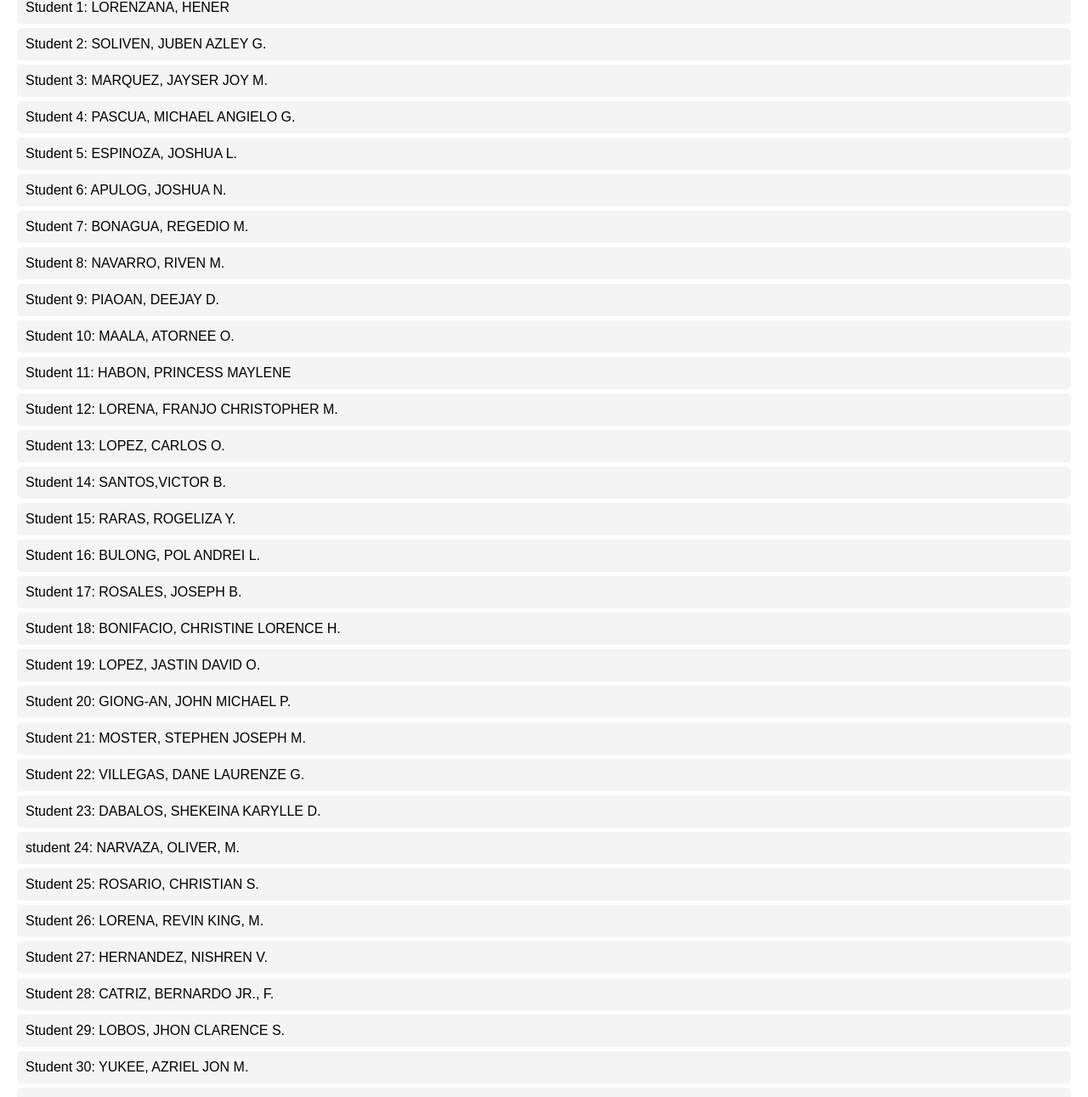
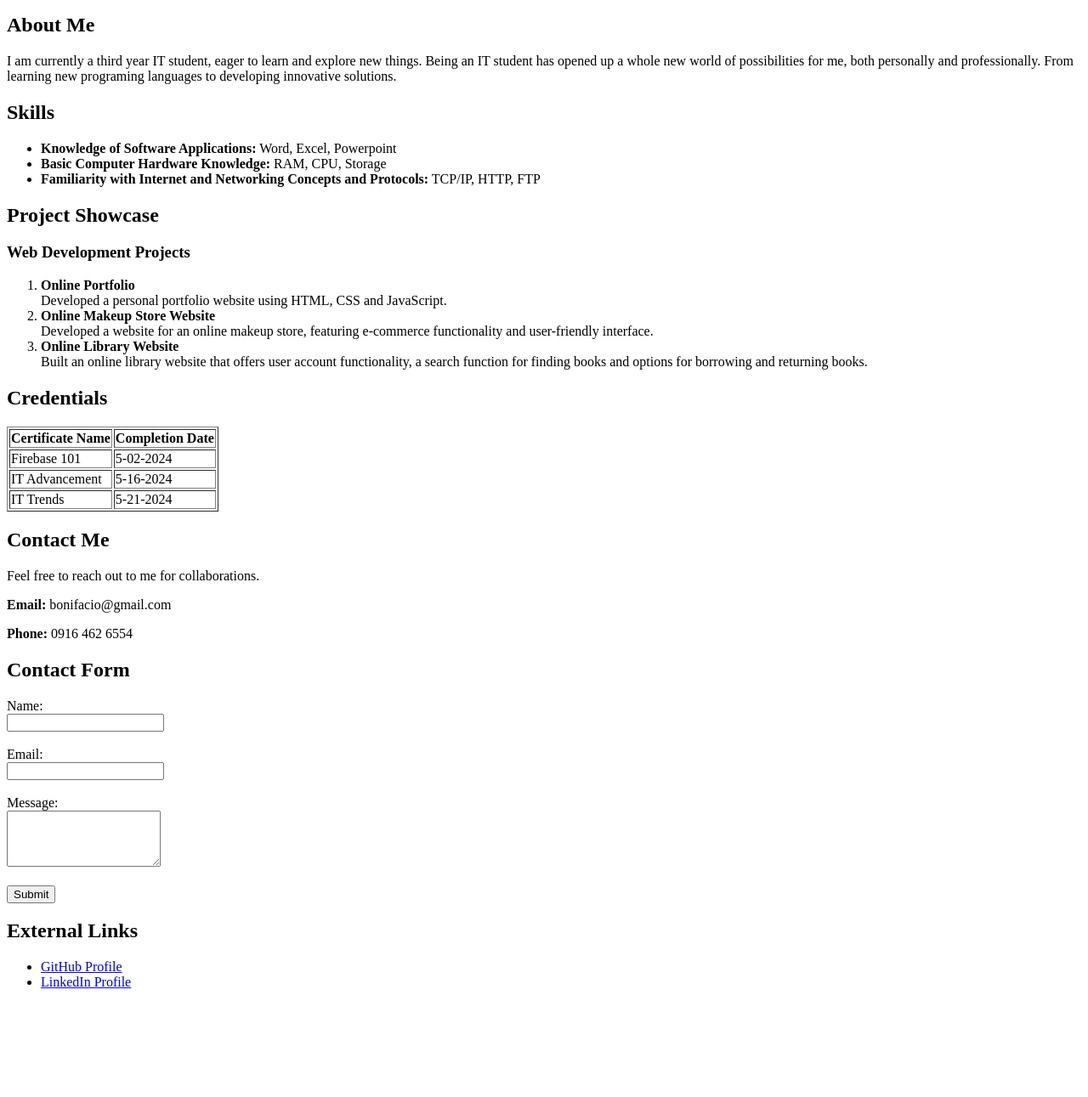
Before and after one commit to quistie/christine.github.io, a plain HTML site: page index.html in a window 1280 px wide. Shown: the part 90-1381 px from the top of the page at 85% size. After the commit the page ends 1271 px from the top, so only its background shows below. Drawn offline with Linux system fonts and the light colour scheme.

Commit message:
Add files via upload

```diff
--- a/index.html
+++ b/index.html
@@ -3,67 +3,83 @@
 <head>
     <meta charset="UTF-8">
     <meta name="viewport" content="width=device-width, initial-scale=1.0">
-    <title>Student List</title>
-    <style>
-        body {
-            font-family: Arial, sans-serif;
-            margin: 20px;
-        }
-        h1 {
-            color: #333;
-        }
-        ul {
-            list-style-type: none;
-            padding: 0;
-        }
-        li {
-            background-color: #f4f4f4;
-            margin: 5px 0;
-            padding: 10px;
-            border-radius: 5px;
-        }
-    </style>
+    <title>My Portfolio</title>
 </head>
 <body>
-    <h1>List of Students</h1>
+
+    <img src="C:\Users\chris\OneDrive\kay\portfolio\picture.jpeg" alt="Profile Picture" width="150" height="150" style="border-radius: 50%;">
+
+    <h1>Christine Lorence H. Bonifacio</h1>
+
+    <h2>About Me</h2>
+    <p>I am currently a third year IT student, eager to learn and explore new things. Being an IT student has opened up a whole new world
+        of possibilities for me, both personally and professionally. From learning new programing languages to developing innovative solutions.</p>
+
+    <h2>Skills</h2>
     <ul>
-        <li>Student 1: LORENZANA, HENER</li>
-	    <li>Student 2: SOLIVEN, JUBEN AZLEY G.</li>
-	    <li>Student 3: MARQUEZ, JAYSER JOY M.</li>
-		<li>Student 4: PASCUA, MICHAEL ANGIELO G.</li>
-		<li>Student 5: ESPINOZA, JOSHUA L.</li>
-		<li>Student 6: APULOG, JOSHUA N.</li>
-		<li>Student 7: BONAGUA, REGEDIO M.</li>
-		<li>Student 8: NAVARRO, RIVEN M.</li>
-		<li>Student 9: PIAOAN, DEEJAY D.</li>
-	    <li>Student 10: MAALA, ATORNEE O.</li>
-		<li>Student 11: HABON, PRINCESS MAYLENE</li>
-		<li>Student 12: LORENA, FRANJO CHRISTOPHER M.</li>
-        <li>Student 13: LOPEZ, CARLOS O.</li>
-		<li>Student 14: SANTOS,VICTOR B.</li>
-		<li>Student 15: RARAS, ROGELIZA Y.</li>
-		<li>Student 16: BULONG, POL ANDREI L.</li>
-        <li>Student 17: ROSALES, JOSEPH B.</li>
-        <li>Student 18: BONIFACIO, CHRISTINE LORENCE H.</li>
-        <li>Student 19: LOPEZ, JASTIN DAVID O.</li>
-        <li>Student 20: GIONG-AN, JOHN MICHAEL P.</li>
-        <li>Student 21: MOSTER, STEPHEN JOSEPH M.</li>
-        <li>Student 22: VILLEGAS, DANE LAURENZE G.</li>
-        <li>Student 23: DABALOS, SHEKEINA KARYLLE D.</li>
-        <li>student 24: NARVAZA, OLIVER, M.</li>
-        <li>Student 25: ROSARIO, CHRISTIAN S.</li>
-        <li>Student 26: LORENA, REVIN KING, M.</li>
-        <li>Student 27: HERNANDEZ, NISHREN V.</li>
-        <li>Student 28: CATRIZ, BERNARDO JR., F.</li>
-        <li>Student 29: LOBOS, JHON CLARENCE S.</li>
-        <li>Student 30: YUKEE, AZRIEL JON M.</li>
-        <li>Student 31: ISIDRO, AZHLY ANGEL V.</li>
-        <li>Student 32: TAN, LOVELY D.</li>
-        <li>Student 33: PASTORAL, FRITZ M.</li>
-        <li>Student 34: TOMARA, ABRAHAM LOUIS E.</li>
-        <li>Student 35: MOSTOLES, JOHN PAUL M.</li>
-        <li>Student 36: LARIOZA, ADRIAN RED S.</li>
-        <li>Student 37: GONZALES, FERDINAND B.</li>
+        <li><strong>Knowledge of Software Applications:</strong> Word, Excel, Powerpoint</li>
+        <li><strong>Basic Computer Hardware Knowledge:</strong> RAM, CPU, Storage</li>
+        <li><strong>Familiarity with Internet and Networking Concepts and Protocols:</strong> TCP/IP, HTTP, FTP</li>
+    </ul>
+
+    <h2>Project Showcase</h2>
+
+    <h3>Web Development Projects</h3>
+    <ol>
+        <li><strong>Online Portfolio</strong><br>Developed a personal portfolio website using HTML, CSS and JavaScript.</li>
+        <li><strong>Online Makeup Store Website</strong><br>Developed a website for an online makeup store, featuring e-commerce functionality and
+            user-friendly interface.</li>
+        <li><strong>Online Library Website</strong><br>Built an online library website that offers user account functionality, a search function
+            for finding books and options for borrowing and returning books.</li>
+    </ol>
+
+
+    <h2>Credentials</h2>
+    <table border="1">
+        <tr>
+            <th>Certificate Name</th>
+            <th>Completion Date</th>
+        </tr>
+        <tr>
+            <td>Firebase 101</td>
+            <td>5-02-2024</td>
+        </tr>
+        <tr>
+            <td>IT Advancement</td>
+            <td>5-16-2024</td>
+        </tr>
+        <tr>
+            <td>IT Trends</td>
+            <td>5-21-2024</td>
+        </tr>
+    </table>
+
+
+    <h2>Contact Me</h2>
+    <p>Feel free to reach out to me for collaborations.</p>
+    <p><strong>Email:</strong> bonifacio@gmail.com</p>
+    <p><strong>Phone:</strong> 0916 462 6554</p>
+
+
+    <h2>Contact Form</h2>
+    <form action="submit_form.php" method="post">
+        <label for="name">Name:</label><br>
+        <input type="text" id="name" name="name" required><br><br>
+
+        <label for="email">Email:</label><br>
+        <input type="email" id="email" name="email" required><br><br>
+
+        <label for="message">Message:</label><br>
+        <textarea id="message" name="message" rows="4" required></textarea><br><br>
+
+        <input type="submit" value="Submit">
+    </form>
+
+
+    <h2>External Links</h2>
+    <ul>
+        <li><a href="https://github.com/yourusername" target="_blank">GitHub Profile</a></li>
+        <li><a href="https://www.linkedin.com/in/yourusername" target="_blank">LinkedIn Profile</a></li>
     </ul>
 </body>
 </html>
```
